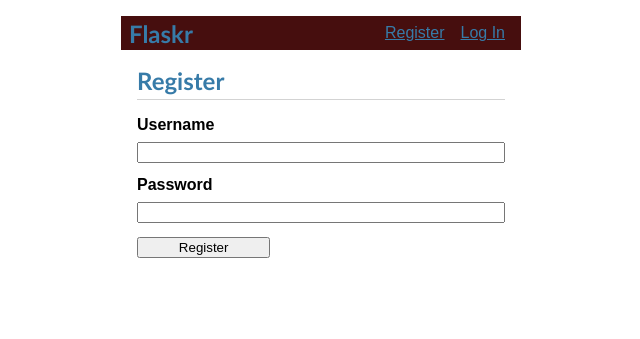
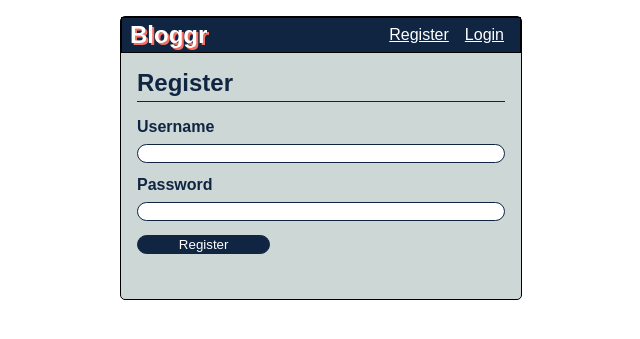
Before and after one commit to pfrwilson/bloggr, a FastAPI app: page /auth/register in a window 1280 px wide. Shown: the top 339 px of the page, without its empty margins (319-959 px from the left). Run offline with FastAPI, Linux system fonts and the light colour scheme.

Commit message:
update templates

```diff
--- a/bloggr/static/style.css
+++ b/bloggr/static/style.css
@@ -1,4 +1,3 @@
-
 
 html {
     font-family: sans-serif;
@@ -9,34 +8,44 @@ html {
   body {
     max-width: 400px;
     margin: 0 auto;
-    background: white;
+    background: #CDD7D6;
+    border: 1px solid;
+    border-radius: 5px
   }
 
   h1, h2, h3, h4, h5, h6 {
-    font-family: calibri;
-    color: #377ba8;
-    margin: 1rem 0;
+    font-family: sans-serif;
+    color: #102542;
+    margin: 1px 0;
+    }
+
+  a {
+    color: white;
+  }
+  a:hover{
+    color: #F87060;
   }
 
-  a {
-    color: #377ba8;
-  }
+
 
   hr {
     border: none;
-    border-top: 1px solid lightgray;
+    border-top: 1px solid black;
   }
 
   nav {
-    background: rgb(70, 14, 14);
+    background: #102542;
     display: flex;
     align-items: center;
     padding: 0 0.5rem;
+    border: 1px solid
   }
 
   nav h1 {
     flex: auto;
     margin: 0;
+    color: white;
+    text-shadow: 2px 2px #F87060;
   }
 
   nav h1 a {
@@ -61,7 +70,7 @@ html {
   }
 
   .content > header {
-    border-bottom: 1px solid lightgray;
+    border-bottom: 1px solid #102542;
     display: flex;
     align-items: flex-end;
   }
@@ -74,8 +83,11 @@ html {
   .flash {
     margin: 1em 0;
     padding: 1em;
-    background: #cae6f6;
-    border: 1px solid #377ba8;
+    background: white;
+    box-shadow: 5px 5px #F87060;
+    border: 1px solid #102542;
+    border-radius: 3px;
+    color: 102542;
   }
 
   .post > header {
@@ -115,10 +127,14 @@ html {
   .content label {
     font-weight: bold;
     margin-bottom: 0.5em;
+    color: #102542;
   }
 
   .content input, .content textarea {
     margin-bottom: 1em;
+    border: 1px solid #102542 !important;
+    border-radius: 500px;
+    text-align: center;
   }
 
   .content textarea {
@@ -131,6 +147,13 @@ html {
   }
 
   input[type=submit] {
-    align-self: start;
-    min-width: 10em;
+  align-self: start;
+  min-width: 10em;
+  background-color: #102542;
+  color: white;
   }
+
+  input[type=submit]:hover{
+  color: #F87060;
+  box-shadow: 2px 2px #F87060;
+  }
--- a/bloggr/templates/auth/login.html
+++ b/bloggr/templates/auth/login.html
@@ -1,15 +1,15 @@
 {% extends 'base.html' %}
 
 {% block header %}
-  <h1>{% block title %}Log In{% endblock %}</h1>
+  <h1>{% block title %}Login{% endblock %}</h1>
 {% endblock %}
 
 {% block content %}
   <form method="post">
     <label for="username">Username</label>
-    <input name="username" id="username" required>
+    <input name="username" id="username">
     <label for="password">Password</label>
-    <input type="password" name="password" id="password" required>
+    <input type="password" name="password" id="password">
     <input type="submit" value="Log In">
   </form>
 {% endblock %}
--- a/bloggr/templates/auth/register.html
+++ b/bloggr/templates/auth/register.html
@@ -7,9 +7,9 @@
 {% block content %}
   <form method="post">
     <label for="username">Username</label>
-    <input name="username" id="username" required>
+    <input name="username" id="username" value="{{ username }}">
     <label for="password">Password</label>
-    <input type="password" name="password" id="password" required>
+    <input type="password" name="password" id="password" >
     <input type="submit" value="Register">
   </form>
 {% endblock %}
--- a/bloggr/templates/base.html
+++ b/bloggr/templates/base.html
@@ -1,15 +1,15 @@
 <!doctype html>
-<title>{% block title %}{% endblock %} - Flaskr</title>
-<link rel="stylesheet" href="{{ url_for('static', path='/style.css') }}">
+<title>{% block title %}{% endblock %} - Bloggr</title>
+<link rel="stylesheet" href="{{ url_for('static', path='/style.css/?query=1') }}">
 <nav>
-  <h1>Flaskr</h1>
+  <h1>Bloggr</h1>
   <ul>
-    {% if request.state.user %}
-      <li><span>{{ request.state.user }}</span>
+    {% if request.session['user'] %}
+      <li><span>{{ request.session['user'] }}</span>
       <li><a href="{{ url_for('logout') }}">Log Out</a>
     {% else %}
       <li><a href="{{ url_for('register') }}">Register</a>
-      <li><a href="{{ url_for('login') }}">Log In</a>
+      <li><a href="{{ url_for('login') }}">Login</a>
     {% endif %}
   </ul>
 </nav>
@@ -17,7 +17,7 @@
   <header>
     {% block header %}{% endblock %}
   </header>
-  {% for message in request.flash %}
+  {% for message in request.state.flash %}
     <div class="flash">{{ message }}</div>
   {% endfor %}
   {% block content %}{% endblock %}
--- a/bloggr/templates/blog/create.html
+++ b/bloggr/templates/blog/create.html
@@ -7,9 +7,9 @@
 {% block content %}
   <form method="post">
     <label for="title">Title</label>
-    <input name="title" id="title" value="{{ request.form['title'] }}" required>
+    <input name="title" id="title">
     <label for="body">Body</label>
-    <textarea name="body" id="body">{{ request.form['body'] }}</textarea>
+    <textarea name="body" id="body"></textarea>
     <input type="submit" value="Save">
   </form>
 {% endblock %}
--- a/bloggr/templates/blog/index.html
+++ b/bloggr/templates/blog/index.html
@@ -2,8 +2,8 @@
 
 {% block header %}
   <h1>{% block title %}Posts{% endblock %}</h1>
-  {% if g.user %}
-    <a class="action" href="{{ url_for('blog.create') }}">New</a>
+  {% if request.session['user'] %}
+    <a class="action" href="{{ url_for('create_post') }}">New</a>
   {% endif %}
 {% endblock %}
 
@@ -16,7 +16,7 @@
           <div class="about">by {{ post['username'] }} on {{ post['created'].strftime('%Y-%m-%d') }}</div>
         </div>
         {% if g.user['id'] == post['author_id'] %}
-          <a class="action" href="{{ url_for('blog.update', id=post['id']) }}">Edit</a>
+          <a class="action" href="{{ url_for('update_post', id=post['id']) }}">Edit</a>
         {% endif %}
       </header>
       <p class="body">{{ post['body'] }}</p>
```
